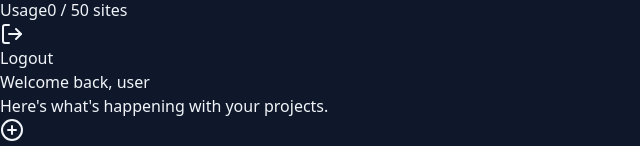
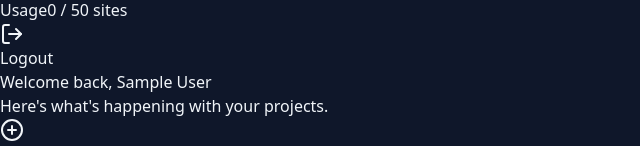
Before and after one commit to jatin8469/Ai-Web-clone-builder, a React (Vite) app: page /dashboard in a window 1280 px wide. Shown: the part 194-340 px from the top of the page, without its empty margins (0-640 px from the left). Built offline with nearby package versions, Linux system fonts and the light colour scheme; no server answers; the database is empty; sample sign-in values are in the browser's storage.

Commit message:
feat: show user's display name in dashboard welcome header

```diff
--- a/src/pages/DashboardViews/Overview.jsx
+++ b/src/pages/DashboardViews/Overview.jsx
@@ -64,7 +64,7 @@ export default function Overview() {
     <div className="space-y-10">
       <div className="flex items-center justify-between">
         <div>
-          <h1 className="text-3xl font-bold text-white mb-2">Welcome back, {currentUser?.email?.split('@')[0]}</h1>
+          <h1 className="text-3xl font-bold text-white mb-2">Welcome back, {currentUser?.displayName || currentUser?.email?.split('@')[0]}</h1>
           <p className="text-slate-400">Here's what's happening with your projects.</p>
         </div>
         <button
```
